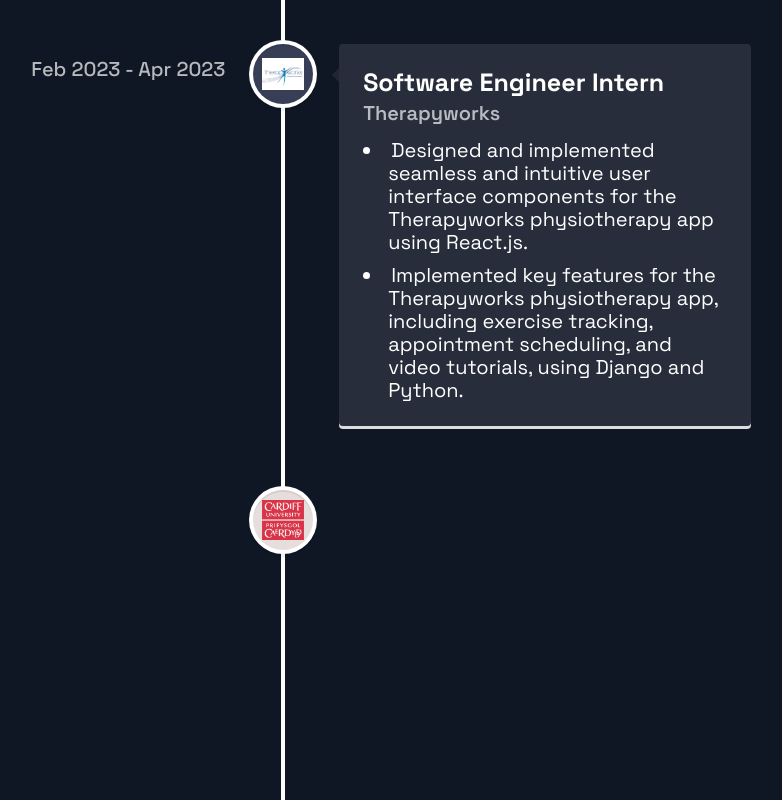
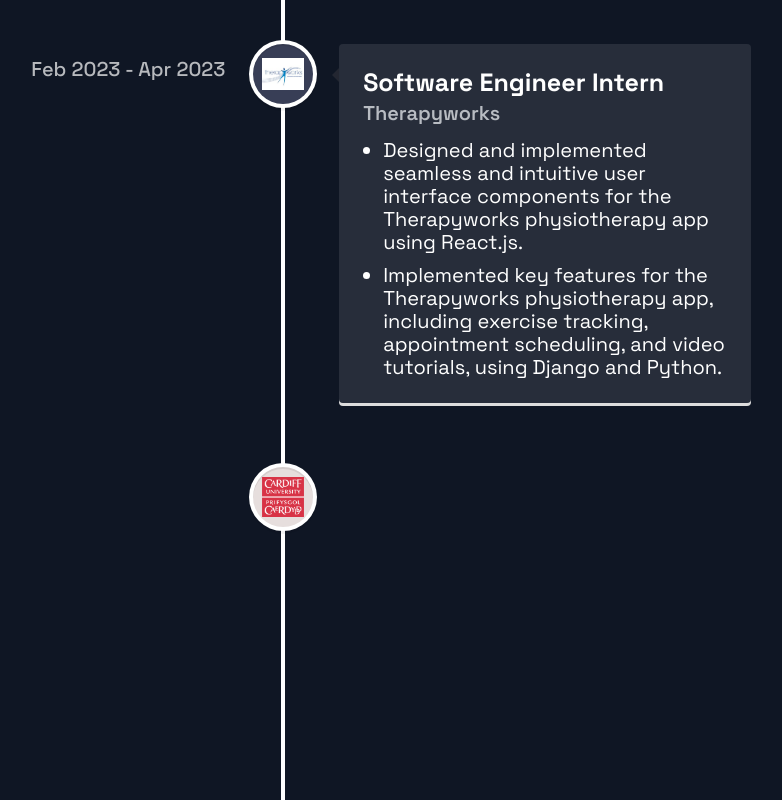
Before and after one commit to andy0427s/react-portfolio, a Next.js app: page / in a window 1280 px wide. Shown: the part 1700-2500 px from the top of the page, without its empty margins (357-1139 px from the left). Built offline with nearby package versions, Linux system fonts and the light colour scheme.

Commit message:
fix experience text aligned

```diff
--- a/src/components/Experience/Experience.js
+++ b/src/components/Experience/Experience.js
@@ -78,7 +78,14 @@
           <CompanyName>{experience.company_name}</CompanyName>
         </div>
 
-        <ul className="bullet-list" style={{ marginTop: '0.625rem' }}>
+        <ul
+          className="bullet-list"
+          style={{
+            marginTop: '0.625rem',
+            paddingLeft: '0', // Removes default padding
+            margin: '0', // Resets any default margins
+            listStylePosition: 'inside' // Positions the bullet points inside the list item element
+            }}>
             {experience.points.map((point, index) => (
               <PointItem key={`experience-point-${index}`}>{point}</PointItem>
             ))}
--- a/src/components/Experience/ExperienceStyles.js
+++ b/src/components/Experience/ExperienceStyles.js
@@ -185,16 +185,16 @@
 
 export const PointItem = styled.li`
   color: white;
-  font-size: 2rem; // This sets the font size for the list item
-  padding-left: 2.5rem; // This adds space to the left of the bullet, which may need to be adjusted based on the font size
-  letter-spacing: wider; // This sets the spacing between letters, which can affect how the text aligns with the bullet
-  text-indent: -2.5rem; // This pulls the first line of the list item to the left to align with the bullet
+  font-size: 2rem;
+  padding-left: 0; // No padding to the left of the bullet
+  margin-left: 2rem; // No margin to the left of the bullet, adjust if necessary
+  letter-spacing: wider;
+  margin-top: 1rem;
+  list-style: disc; // Ensures the bullet is inside the flow and does not disrupt alignment
 
 
   @media (max-width: 768px) {
     font-size: 1.5rem;
-    text-indent: -2rem;
-    padding-left: 2rem
   }
 `;
 
--- a/src/styles/globals.js
+++ b/src/styles/globals.js
@@ -32,12 +32,6 @@
     list-style: none;
   }
 
-  .bullet-list li {
-    list-style: disc inside;
-    margin-top: 10px;
-    margin-left: 0px;
-  }
-
 `;
 
 export default GlobalStyles;
```
Also changed, not shown: 2 other files (tests, documents, lock files or other folders).
